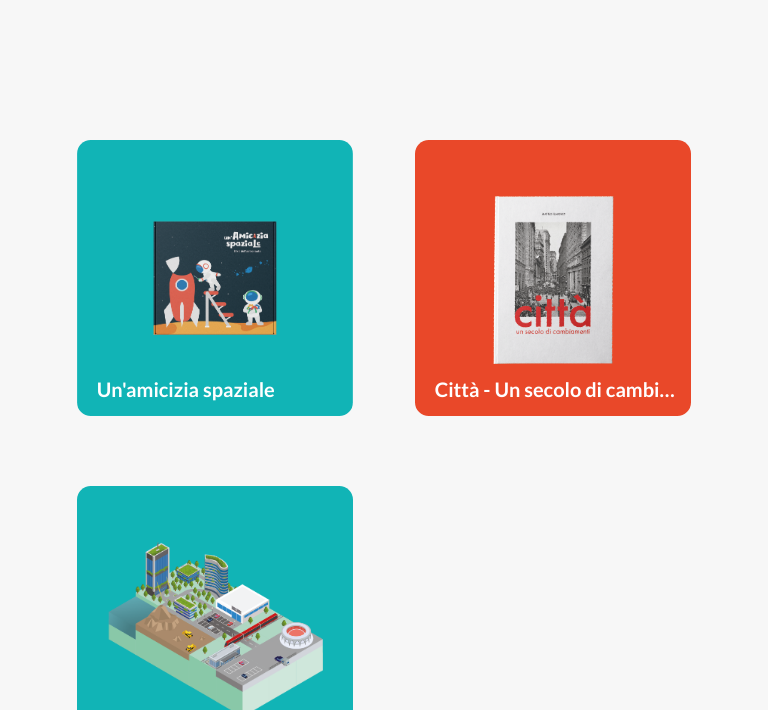
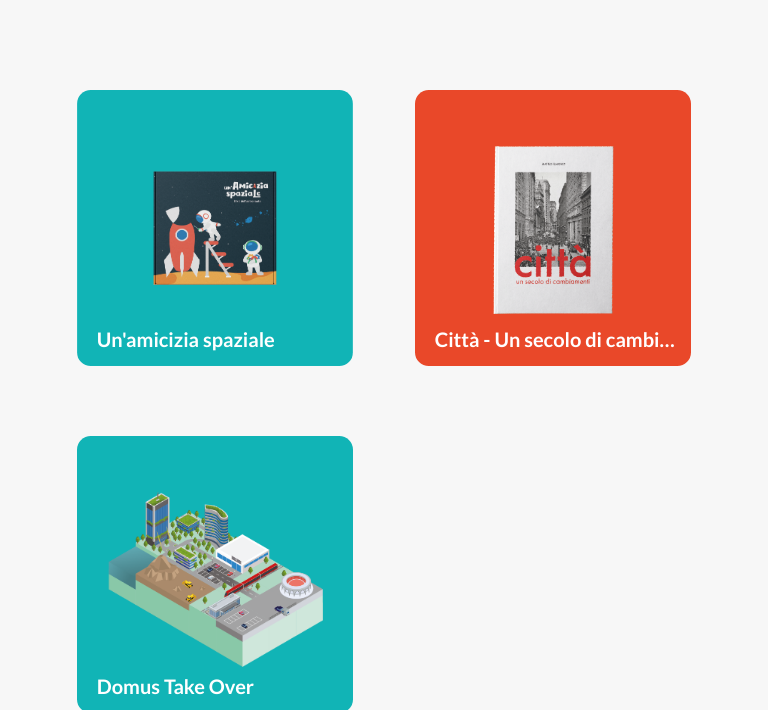
Before and after one commit to matteoflaminio/matteoflaminio.github.io, a plain HTML site: page index.html in a window 768 px wide. Shown: the part 550-1260 px from the top of the page. Drawn offline with Linux system fonts and the light colour scheme.

Commit message:
Update stile.css

```diff
--- a/stile.css
+++ b/stile.css
@@ -96,7 +96,7 @@ white-space: normal;
   align-items: center;
 }
 	p{width: 90%}
-	.box{width: 100%; display: flex; flex-wrap: wrap; margin-top: 200px; justify-content: space-between; }
+	.box{width: 100%; display: flex; flex-wrap: wrap; margin-top: 100px; justify-content: space-between; }
 .box1{ width: 45%; margin-bottom:70px; height: 0;
   overflow: hidden;
   padding-top: 45%;
```
